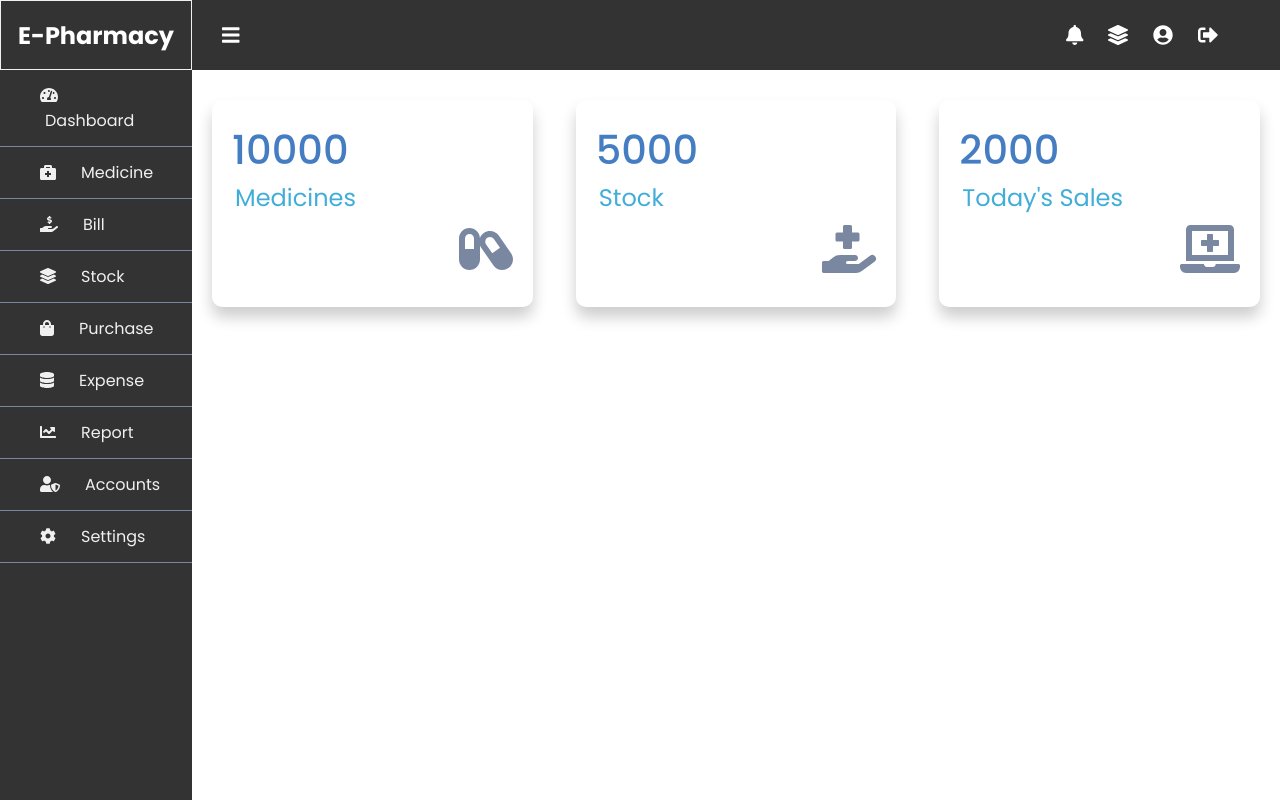
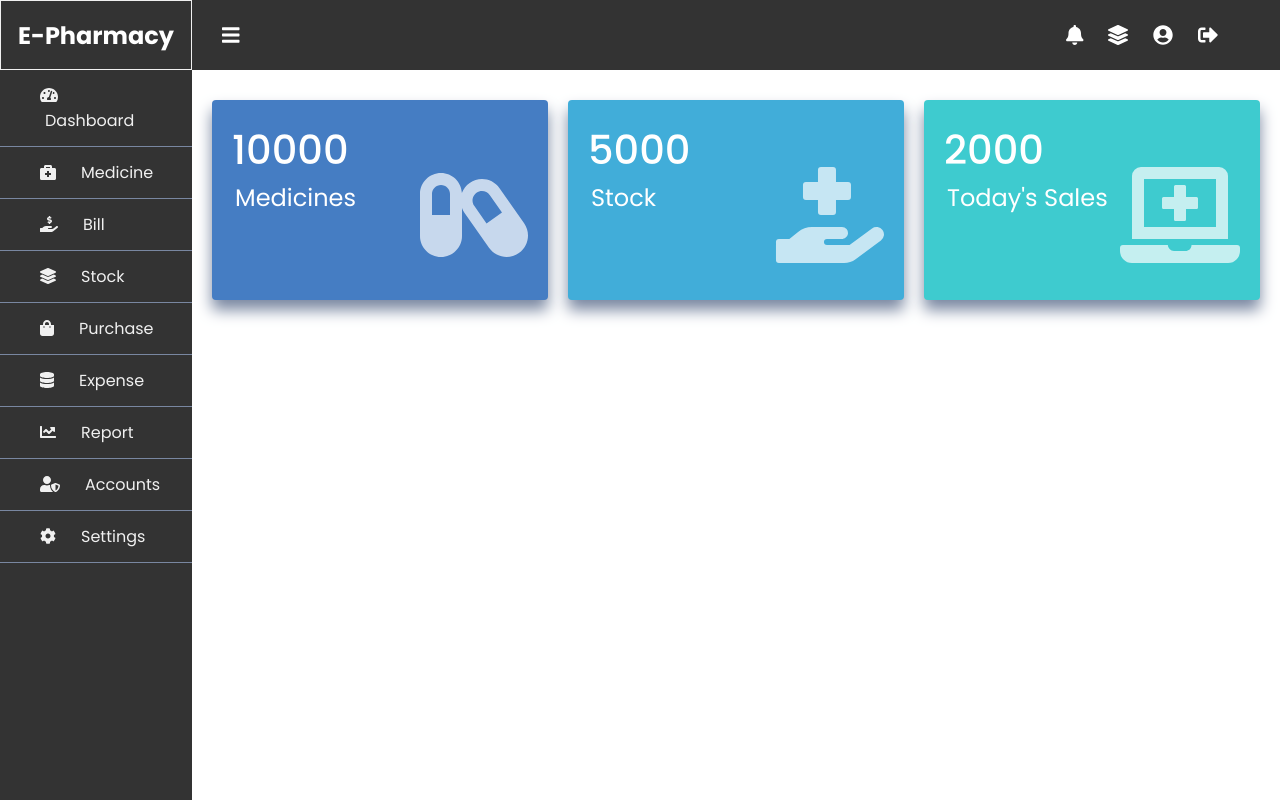
Before and after one commit to tanjimulislam55/pharmacy-frontend, a React (Create React App) app: page / in a window 1280 px wide. Built offline with nearby package versions, Linux system fonts and the light colour scheme.

Commit message:
change: dashboard item design changed

```diff
--- a/src/components/Dashboard/DashboardItem/DashboardItem.module.css
+++ b/src/components/Dashboard/DashboardItem/DashboardItem.module.css
@@ -1,35 +1,47 @@
 .dashContainer {
-    position: relative;
     width: 100%;
     display: grid;
-    grid-template-columns: repeat(3, 1fr);
-    grid-gap: 3px;
+    grid-template-columns: repeat(3, minmax(0, 4fr));
+    grid-gap: 20px;
+    padding: 20px;
+}
+
+.dashContainer > .dashBox:nth-child(1) {
+    background: var(--primary);
+}
+.dashContainer > .dashBox:nth-child(2) {
+    background: var(--secondary);
+}
+.dashContainer > .dashBox:nth-child(3) {
+    background: var(--light-secondary);
 }
 
 .dashContainer .dashBox {
     position: relative;
-    background-color: var(--white);
     padding: 20px;
-    margin: 20px;
-    box-shadow: 0px 10px 15px rgba(0, 0, 0, 0.2);
-    border-radius: 10px;
+    box-shadow: 0px 10px 15px var(--grey);
+    border-radius: 4px;
+    min-height: 200px;
 }
 
 .dashContainer .dashBox .itemNumber {
     position: relative;
     font-weight: 500;
     font-size: 2.5em;
-    color: var(--primary);
+    color: var(--white);
 }
 
 .dashContainer .dashBox .itemName {
     font-size: 1.5em;
-    color: var(--secondary);
     margin-left: 3px;
+    color: var(--white);
 }
 
 .dashContainer .dashBox .itemIcon {
-    font-size: 3em;
-    float: right;
-    color: var(--grey);
+    font-size: 6em;
+    color: var(--white);
+    position: absolute;
+    right: 20px;
+    bottom: 10px;
+    opacity: 0.7;
 }
```
